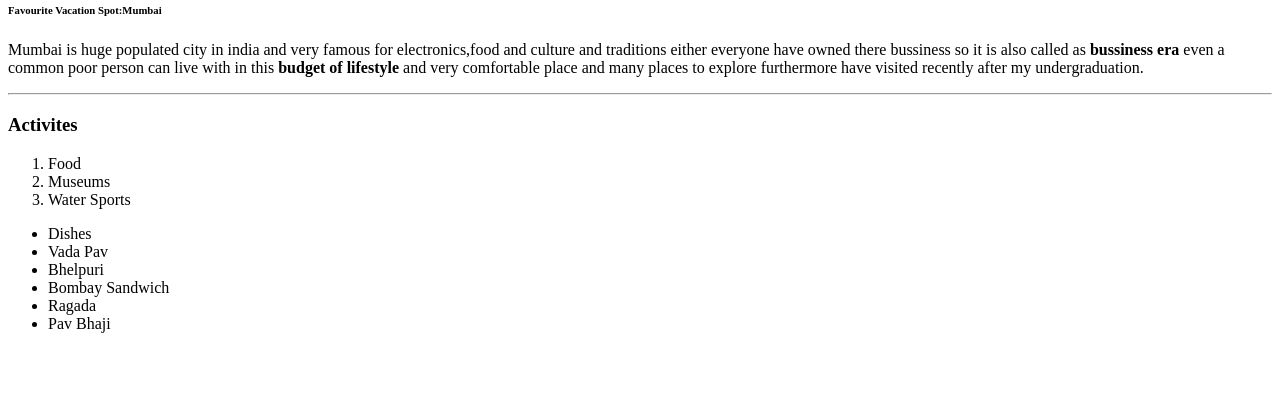
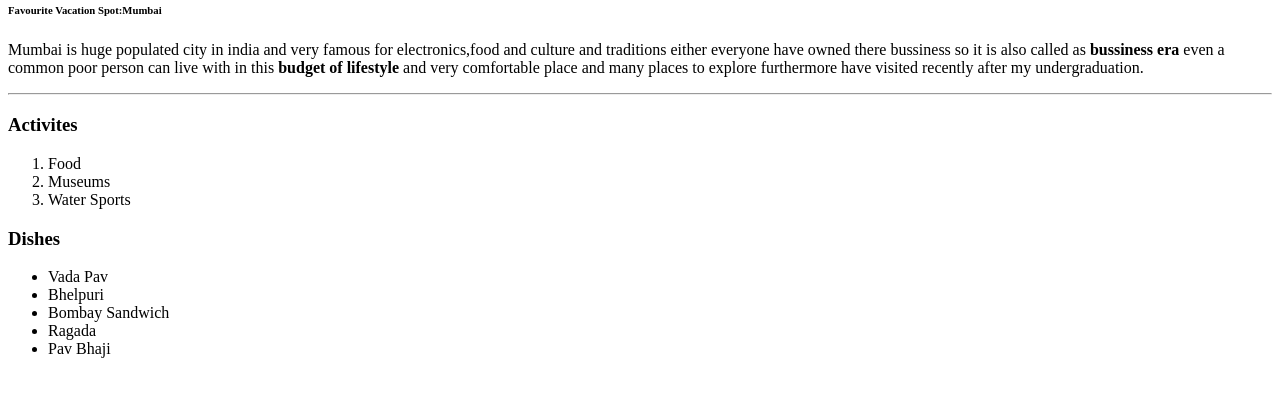
Before and after one commit to 44-563-WebApps-F23/44563-webapps-f23-assignment3-SaiUjwal296, a plain HTML site: page index.html in a window 1280 px wide. Shown: the part 79-476 px from the top of the page. Drawn offline with Linux system fonts and the light colour scheme.

Commit message:
index.html

```diff
--- a/index.html
+++ b/index.html
@@ -19,8 +19,8 @@
         <li>Museums</li>
         <li>Water Sports</li>
     </ol>
+    <h3>Dishes</h3>
     <ul>
-        <li>Dishes</li>
         <li>Vada Pav</li>
         <li>Bhelpuri</li>
         <li>Bombay Sandwich</li>
```
